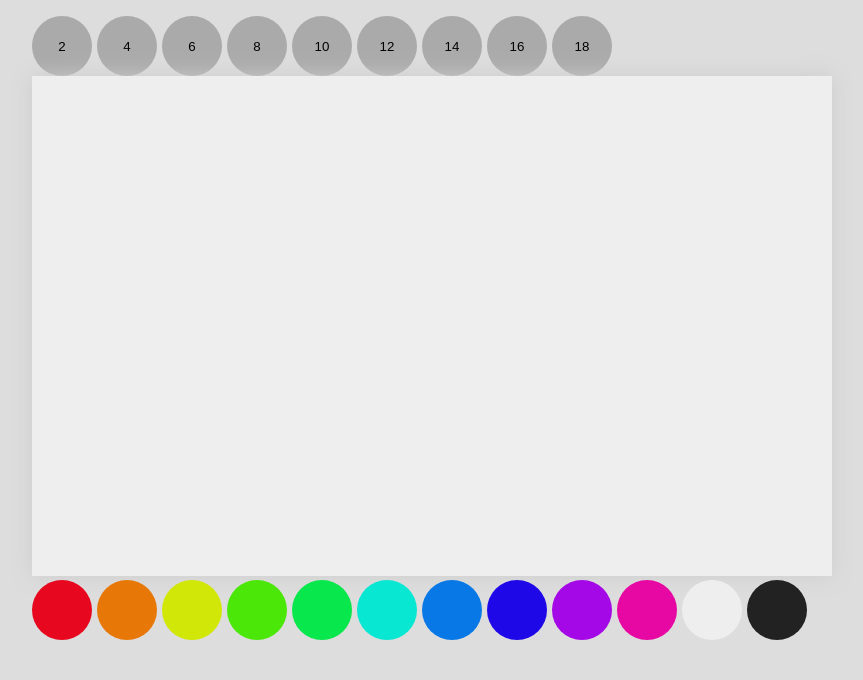
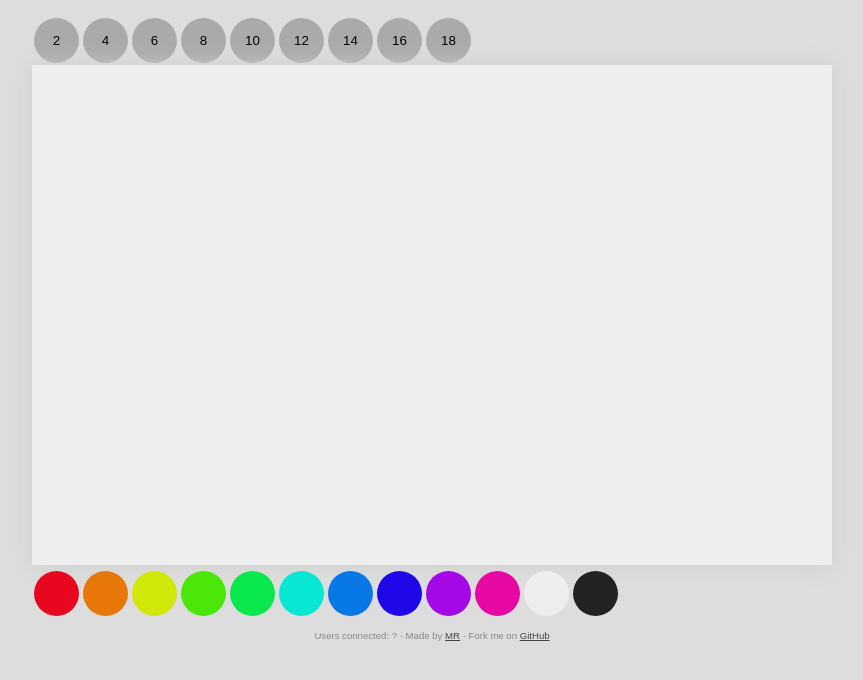
Before and after one commit to scenaristeur/sketchpad, a website: page public/index.html in a window 1280 px wide. Shown: the whole page, without its empty margins (208-1071 px from the left). Drawn offline with nearby package versions, Linux system fonts and the light colour scheme; no server answers.

Commit message:
Add a counter of connected users and adjust the design to fit it

```diff
--- a/public/css/style.css
+++ b/public/css/style.css
@@ -13,22 +13,29 @@ body {
 button {
     border: none;
     background: #aaa;
-    width: 60px;
-    height: 60px;
+    width: 45px;
+    height: 45px;
     border-radius: 30px;
-    margin-right: 5px;
+    margin: 2px;
 }
 
 #container {
     width: 800px;
-    margin: 1em auto;
-}
-
-#container > * {
-    float: left;
+    margin: 1em auto 0;
 }
 
 #scratchpad {
     background: #eee;
     box-shadow: 0 0 20px #ccc;
 }
+
+#footer {
+    margin-top: 1em;
+    font-size: .6em;
+    color: #888;
+    text-align: center;
+}
+
+#footer a {
+    color: #444;
+}
--- a/public/index.html
+++ b/public/index.html
@@ -14,6 +14,12 @@
         </div>
         <aside class="toolbar" id="color-toolbar">
         </aside>
+
+        <footer id="footer">
+            Users connected: <span id="counter">?</span> &middot;
+            Made by <a href="http://mrozwadowski.tk/">MR</a> &middot;
+            Fork me on <a href="https://github.com/hejmsdz/sketchpad">GitHub</a>
+        </footer>
     </div>
 
 <script src="/socket.io/socket.io.js"></script>
--- a/public/js/main.js
+++ b/public/js/main.js
@@ -1,4 +1,4 @@
-(function(canvas, socket, sizeToolbar, colorToolbar) {
+(function(canvas, socket, sizeToolbar, colorToolbar, counter) {
     var ctx = canvas.getContext('2d');
 
     var oldPos = {};
@@ -86,4 +86,8 @@
         line(data.start, data.end, data.size, data.color);
     });
 
-})(document.getElementById('scratchpad'), io(), document.getElementById('size-toolbar'), document.getElementById('color-toolbar'));
+    socket.on('num_clients', function(data) {
+        counter.innerHTML = data;
+    });
+
+})(document.getElementById('scratchpad'), io(), document.getElementById('size-toolbar'), document.getElementById('color-toolbar'), document.getElementById('counter'));
```
Also changed, not shown: index.js (+8 -0 lines).
